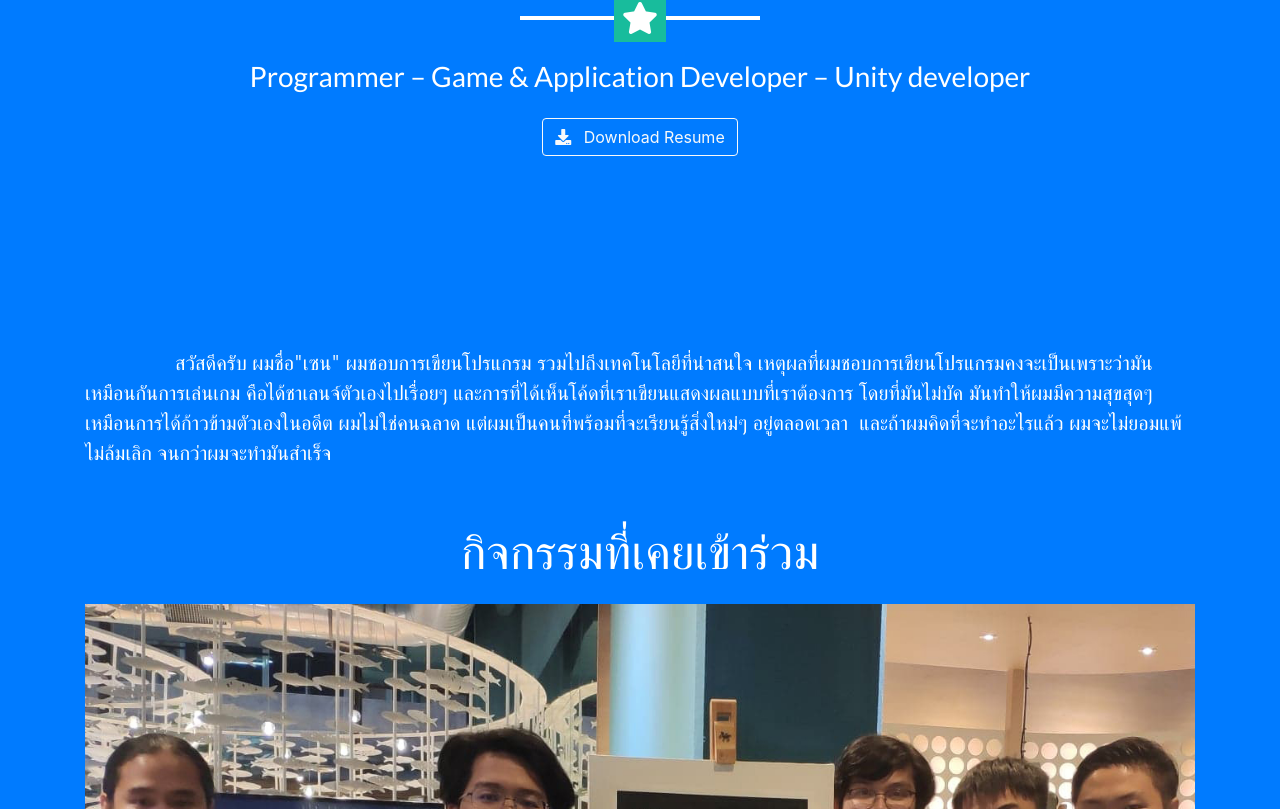
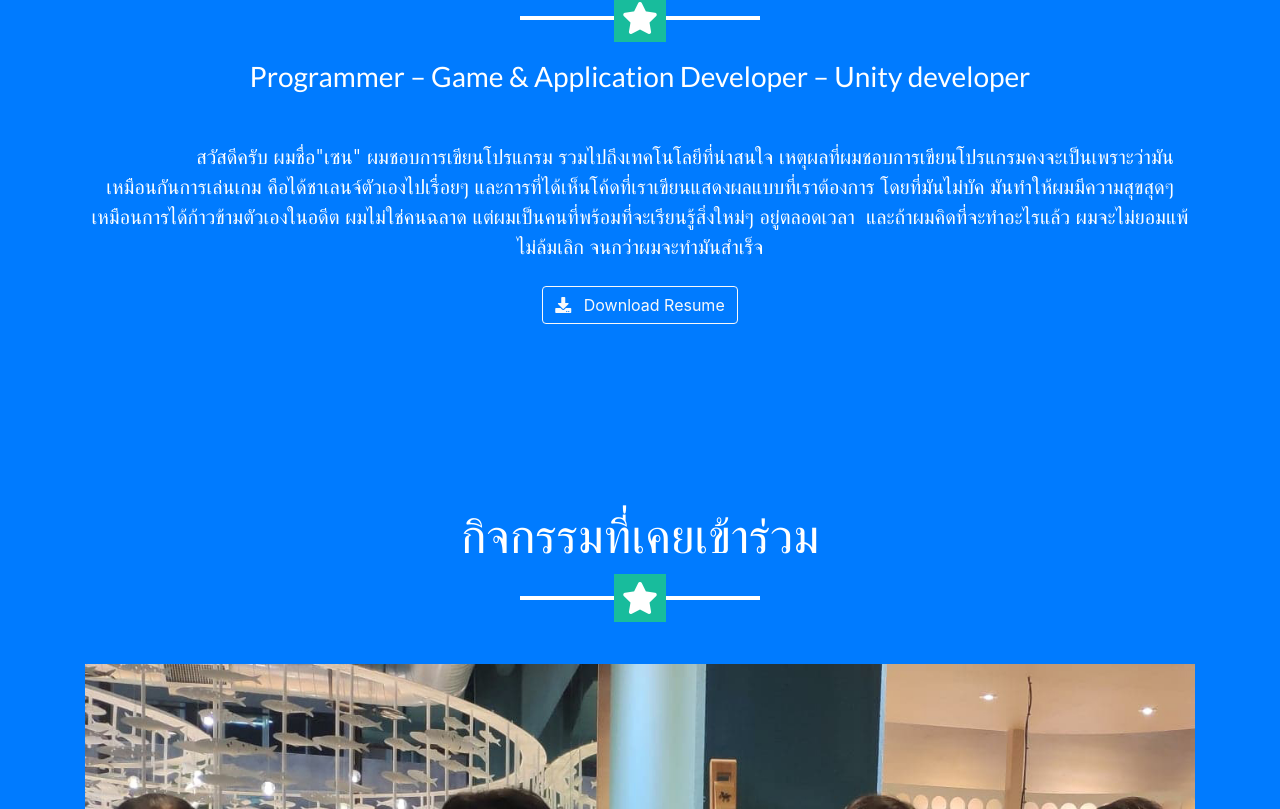
Before and after one commit to ZEN-ZAI/website-zen, a website with bundled scripts: page index.html in a window 1280 px wide. Shown: the part 671-1480 px from the top of the page. Built offline with nearby package versions, Linux system fonts and the light colour scheme; files whose address does not match are found by name.

Commit message:
Update index.html

```diff
--- a/index.html
+++ b/index.html
@@ -61,7 +61,10 @@
       <h1 class="text-uppercase mb-0">Tankhun Sonthiphan</h1>
       <hr class="star-light">
       <h2 class="font-weight-light mb-0">Programmer &#8211; Game & Application Developer &#8211; Unity developer</h2>
-
+<br></br>
+<p class="lead">&nbsp;&nbsp;&nbsp;&nbsp;&nbsp;&nbsp;&nbsp;&nbsp;&nbsp;&nbsp;&nbsp;&nbsp;&nbsp;&nbsp;&nbsp;&nbsp;สวัสดีครับ ผมชื่อ"เซน" ผมชอบการเขียนโปรแกรม รวมไปถึงเทคโนโลยีที่น่าสนใจ
+เหตุผลที่ผมชอบการเขียนโปรแกรมคงจะเป็นเพราะว่ามันเหมือนกันการเล่นเกม คือได้ชาเลนจ์ตัวเองไปเรื่อยๆ และการที่ได้เห็นโค้ดที่เราเขียนแสดงผลแบบที่เราต้องการ โดยที่มันไม่บัค มันทำให้ผมมีความสุขสุดๆ เหมือนการได้ก้าวข้ามตัวเองในอดีต
+ผมไม่ใช่คนฉลาด แต่ผมเป็นคนที่พร้อมที่จะเรียนรู้สิ่งใหม่ๆ อยู่ตลอดเวลา &nbsp;และถ้าผมคิดที่จะทำอะไรแล้ว ผมจะไม่ยอมแพ้ ไม่ล้มเลิก จนกว่าผมจะทำมันสำเร็จ</p>
           <div class="text-center mt-4">
             <a class="btn btn-xl btn-outline-light" href="#">
               <i class="fas fa-download mr-2"></i>
@@ -74,7 +77,7 @@
   <!-- About Section -->
   <section class="bg-primary text-white mb-0" id="about">
     <!-- <img class="img-fluid mb-5 d-block mx-auto" src="img/zen3.jpg" alt="" style="width: 15%; height: 15%;"> -->
-    <div class="container">
+    <!-- <div class="container">
       <div class="row">
         <div class="col-lg">
           <p class="lead">&nbsp;&nbsp;&nbsp;&nbsp;&nbsp;&nbsp;&nbsp;&nbsp;&nbsp;&nbsp;&nbsp;&nbsp;&nbsp;&nbsp;&nbsp;&nbsp;สวัสดีครับ ผมชื่อ"เซน" ผมชอบการเขียนโปรแกรม รวมไปถึงเทคโนโลยีที่น่าสนใจ
@@ -82,12 +85,11 @@
           ผมไม่ใช่คนฉลาด แต่ผมเป็นคนที่พร้อมที่จะเรียนรู้สิ่งใหม่ๆ อยู่ตลอดเวลา &nbsp;และถ้าผมคิดที่จะทำอะไรแล้ว ผมจะไม่ยอมแพ้ ไม่ล้มเลิก จนกว่าผมจะทำมันสำเร็จ</p>
         </div>
       </div>
-    </div>
+    </div> -->
 
     <div class="container">
-      <br></br>
       <h2 class="text-center font-weight-light mb-2" >กิจกรรมที่เคยเข้าร่วม</h2>
-
+<hr class="star-light">
     	<div id="carouselExampleControls" class="carousel slide" data-ride="carousel">
 
       <ol class="carousel-indicators">
@@ -211,7 +213,7 @@
                 <i class="fas fa-search-plus fa-3x"></i>
               </div>
             </div>
-            <img class="img-fluid" src="img/portfolio/VR.png" alt="">
+            <img class="img-fluid" src="img/portfolio/submarine.png" alt="">
           </a>
         </div>
         <div class="col-md-6 col-lg-4">
```
